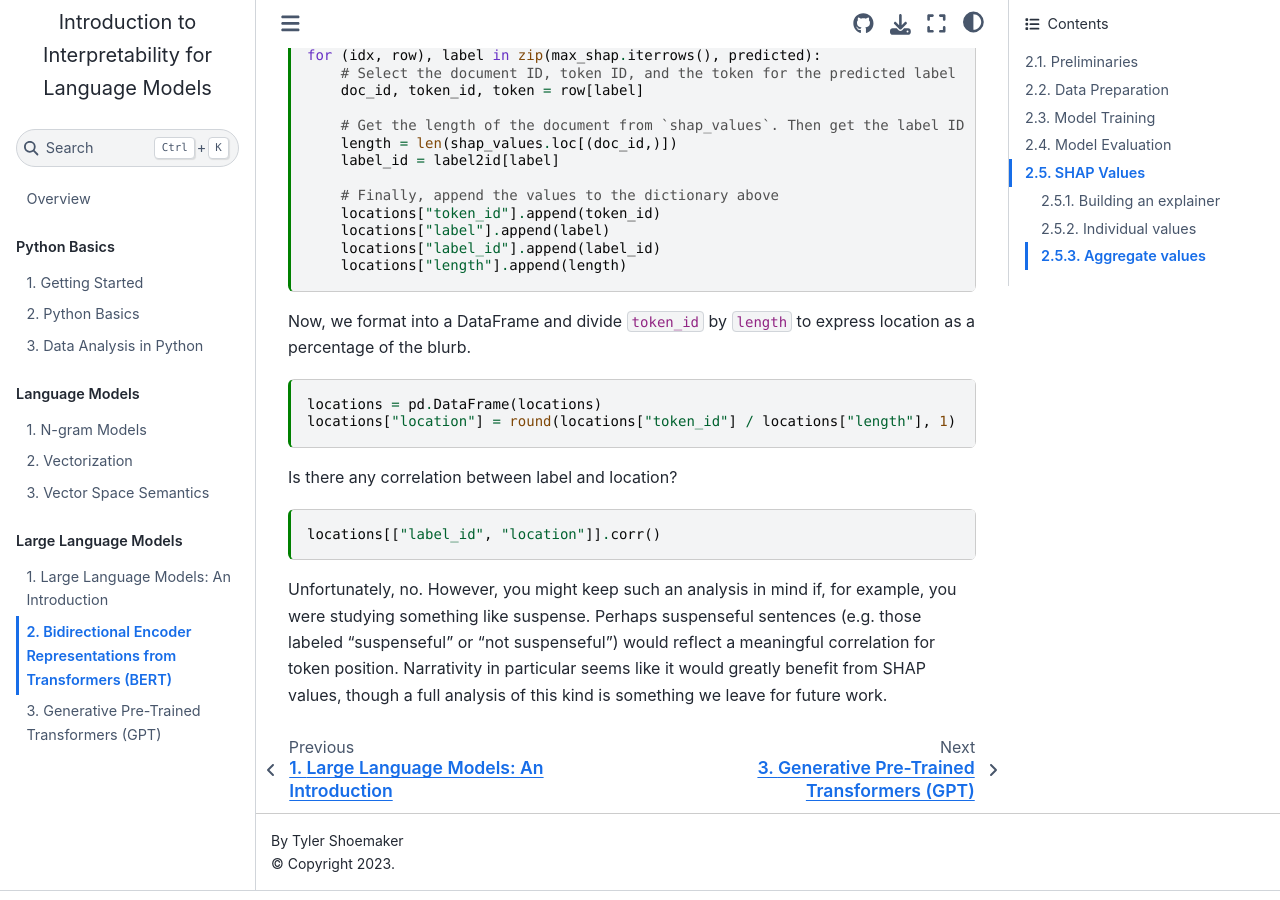
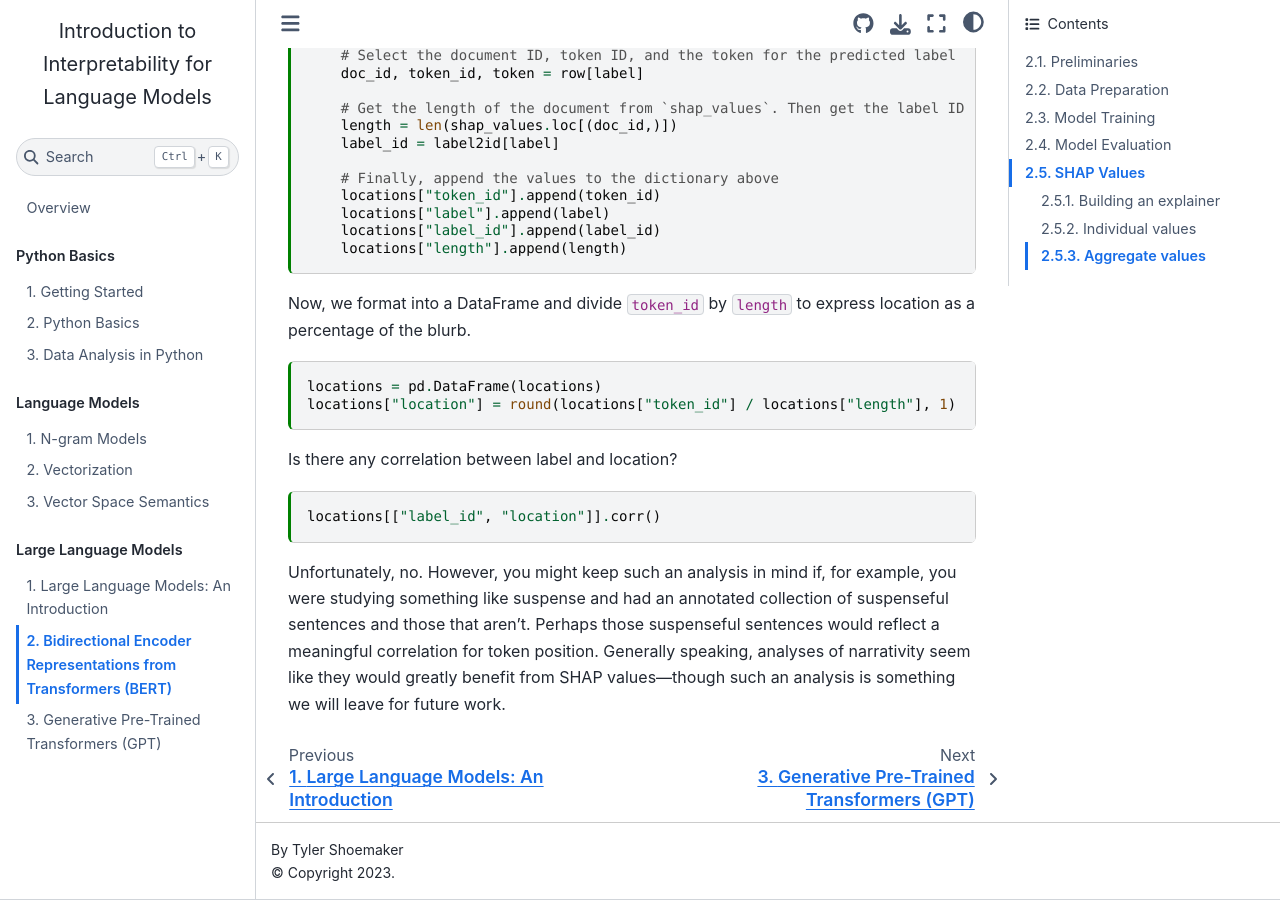
Before and after one commit to t-shoemaker/2024_dtl_lm-interpretability, a Jupyter Book: the page built from chapters/08_bert.md, in a window 1280 px wide and 900 px high, scrolled down 16539 px. Built offline with Jupyter Book 1.0.4 settings and Sphinx 7.4.7 and the Sphinx Book theme 1.1.4, drawn with Linux system fonts in a browser that asks for light colours; some of the changed text lies outside the part shown.

Commit message:
Cleaning up

````diff
--- a/chapters/08_bert.md
+++ b/chapters/08_bert.md
@@ -892,8 +891,9 @@
 ```
 
 Unfortunately, no. However, you might keep such an analysis in mind if, for
-example, you were studying something like suspense. Perhaps suspenseful
-sentences (e.g. those labeled "suspenseful" or "not suspenseful") would reflect
-a meaningful correlation for token position. Narrativity in particular seems
-like it would greatly benefit from SHAP values, though a full analysis of this
-kind is something we leave for future work.
+example, you were studying something like suspense and had an annotated
+collection of suspenseful sentences and those that aren't. Perhaps those
+suspenseful sentences would reflect a meaningful correlation for token
+position. Generally speaking, analyses of narrativity seem like they would
+greatly benefit from SHAP values---though such an analysis is something we will
+leave for future work.
````
Also changed, not shown: other parts of chapters/08_bert.md (+3 -4 lines).
